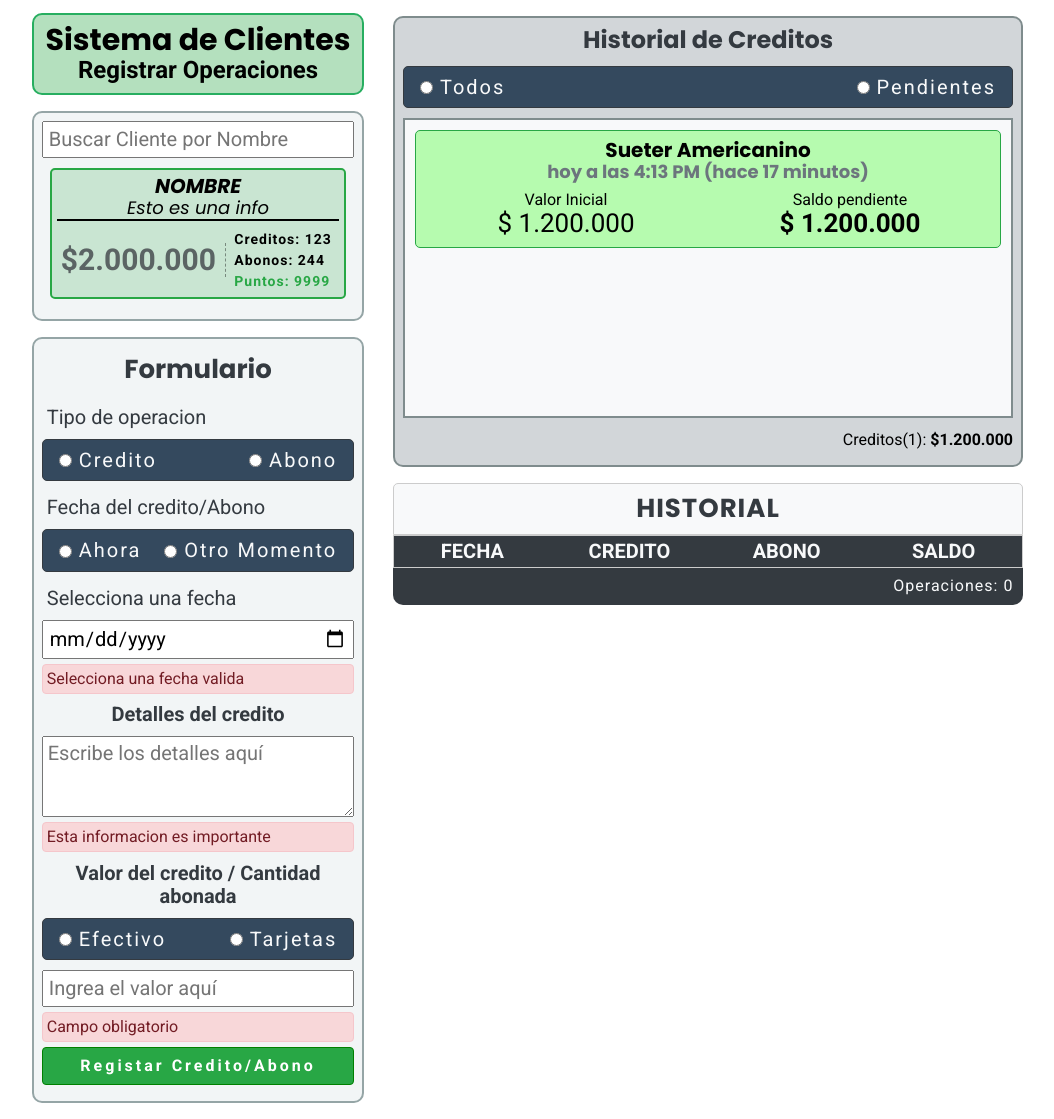
After one commit to Zuniga63/tiendacarmu, a PHP site: page /desing.html in a window 1280 px wide. The commit adds this page. Shown: the whole page, without its empty margins (117-1171 px from the left). Run offline with PHP 8.4, Linux system fonts and the light colour scheme; a stand-in replaces the project's code that opens the database connection; lists and menus that the app fills with data are empty.

Commit message:
Estilos y estructura del modulo de operaciones

```diff
--- a/css/main.css
+++ b/css/main.css
@@ -10,13 +10,20 @@
 /********************************************************************************************/
 /*                            TIPOGRAFIAS DE GOOGLE FONTS                                   */
 /********************************************************************************************/
-@import url("https://fonts.googleapis.com/css2?family=Raleway:ital,wght@0,400;0,700;1,400;1,700&family=Roboto:ital,wght@0,400;0,900;1,400;1,900&display=swap");
+/* Raleway para titulos */
+/* @import url("https://fonts.googleapis.com/css2?family=Raleway:ital,wght@0,400;0,700;1,400;1,700&family=Roboto:ital,wght@0,400;0,900;1,400;1,900&display=swap"); */
+/* Nunito para titulos */
+/* @import url('https://fonts.googleapis.com/css2?family=Nunito:ital,wght@0,400;0,700;1,400;1,700&family=Roboto:ital,wght@0,400;0,700;1,400;1,700&display=swap'); */
+/* Poppins para titulos */
+@import url('https://fonts.googleapis.com/css2?family=Poppins:ital,wght@0,400;0,700;1,400;1,700&family=Roboto:ital,wght@0,400;0,700;1,400;1,700&display=swap');
 
 /********************************************************************************************/
 /*                                VARIABLES DEL DOCUMENTO                                   */
 /********************************************************************************************/
 :root {
-  --title_font: "Raleway", sans-serif;
+  /* --title_font: "Raleway", sans-serif; */
+  /* --title_font: 'Nunito', sans-serif; */
+  --title_font: 'Poppins', sans-serif;
   --body_font: "Roboto", sans-serif;
   --feature-products: 0;
   --black: #190a05;
@@ -66,6 +73,10 @@ body {
   margin-right: auto;
 }
 
+.text-center{
+  text-align: center;
+}
+
 .text-bold {
   font-weight: bold;
 }
@@ -84,6 +95,10 @@ body {
 
 .p-r-1 {
   padding-right: 5px;
+}
+
+.m-b{
+  margin-bottom: 0.5em;
 }
 
 .container-flex {
@@ -1747,20 +1762,30 @@ input[id="3"]:checked ~ .banner__pagination__item[for="3"] {
 .search-box {
   padding: 0.5rem;
   margin-bottom: 1rem;
-  background-color: #bdc3c7ad;
   border: 2px solid #7f8c8d;
   border-radius: 10px;
+  border-color: var(--concrete);
+  background-color: #ecf0f1a8;
 }
 
 .search-box__search {
   display: block;
   width: 100%;
-  margin-bottom: 5px;
-  padding: 0 3px;
+  padding: 5px;
+  margin-bottom: 0.5em;
 }
 
 .search-box__search:focus {
   outline-color: var(--primary);
+}
+
+.search-box__content{
+  display: none;
+  margin-bottom: 1em;
+}
+
+.search-box__content.show{
+  display: block;
 }
 
 .search-box__result {
@@ -1769,11 +1794,11 @@ input[id="3"]:checked ~ .banner__pagination__item[for="3"] {
 }
 
 .search-box__result.show {
+  height: 300px;
+  padding-top: 0.8rem;
   border: 2px solid var(--asbestos);
+  margin-bottom: 0.8rem;
   background-color: var(--light);
-  height: 300px;
-  margin-bottom: 0.8rem;
-  padding-top: 0.8rem;
 }
 
 .search-box__count {
@@ -1878,7 +1903,7 @@ input[id="3"]:checked ~ .banner__pagination__item[for="3"] {
 .debt-card {
   display: grid;
   grid-template-columns: 1fr 1fr;
-  width: 95%;
+  width: 100%;
   margin-right: auto;
   margin-left: auto;
   margin-bottom: 1rem;
@@ -2264,6 +2289,13 @@ input[id="3"]:checked ~ .banner__pagination__item[for="3"] {
   width: 20%;
 }
 
+.table--34{
+  width: 34%;
+}
+
+.table--33{
+  width: 33%;
+}
 .table--50 {
   width: 50%;
 }
--- /dev/null
+++ b/desing.html
@@ -0,0 +1,309 @@
+<!DOCTYPE html>
+<html lang="en">
+  <head>
+    <meta charset="UTF-8" />
+    <meta name="viewport" content="width=device-width, initial-scale=1.0" />
+    <title>Documento para pruebas</title>
+    <link rel="stylesheet" href="./css/normalize.css">
+    <link rel="stylesheet" href="./css/main.css">
+  </head>
+  <body>
+    <div class="view" id="customerView">
+      <section class="view__section">
+        <div class="container">
+          <div class="container__header container__header--success">
+            <h1 class="container__title">Sistema de Clientes</h1>
+            <p class="container__subtitle">Registrar Operaciones</p>
+          </div>
+          <!-- Modulo para la busqueda de cliente -->
+          <div class="search-box">
+            <input type="text" class="search-box__search" placeholder="Buscar Cliente por Nombre">
+            <div class="search-box__content">
+              <div class="search-box__result scroll">
+                <div class="customer-card">
+                  <div class="customer-card__header">
+                      <h3 class="customer-card__name">Nombre</h3>
+                      <p class="customer-card__info">Esto es una info</p>
+                  </div>
+                  <p class="customer-card__balance">$2.000.000</p>
+                  <div>
+                    <p class="customer-card__debts">Creditos: 123</p>
+                    <p class="customer-card__points">Abonos: 244</p>
+                    <p class="customer-card__points text-success">Puntos: 9999</p>
+                  </div>
+                </div>
+              </div>
+              <p class="search-box__count">6 Clientes</p>
+            </div>
+            <div class="search-box__selected">
+              <div class="customer-card">
+                <div class="customer-card__header">
+                    <h3 class="customer-card__name">Nombre</h3>
+                    <p class="customer-card__info">Esto es una info</p>
+                </div>
+                <p class="customer-card__balance">$2.000.000</p>
+                <div>
+                  <p class="customer-card__debts">Creditos: 123</p>
+                  <p class="customer-card__points">Abonos: 244</p>
+                  <p class="customer-card__points text-success">Puntos: 9999</p>
+                </div>
+              </div>
+            </div>
+          </div>
+          <!-- FORMULARIO DE REGISTRO O ACTUALIZACIÓN -->
+          <form class="form form--bg-light">
+            <div class="form__header">
+              <h2 class="form__title">Formulario</h2>
+            </div>
+            <div class="form__content">
+              <!-- Campo para definir el tipo de operacion -->
+              <label class="form__label">Tipo de operacion</label>
+              <div class="form__group-flex m-b">
+                <!-- Seleccion de credito -->
+                <div class="form__radio-group">
+                  <input
+                    type="radio"
+                    name="credit"
+                    id="credit"
+                    class="form__radio"
+                  />
+                  <label for="credit" class="form__radio">Credito</label>
+                </div>
+                <!-- Seleccion de pago -->
+                <div class="form__radio-group">
+                  <input
+                    type="radio"
+                    name="payment"
+                    id="payment"
+                    class="form__radio"
+                  />
+                  <label for="payment" class="form__radio">Abono</label>
+                </div>
+              </div>
+
+              <!-- Campo para definir la fecha de la operacion -->
+              <label class="form__label">Fecha del credito/Abono</label>
+              <div class="form__group-flex m-b">
+                <!-- Seleccion de credito -->
+                <div class="form__radio-group">
+                  <input
+                    type="radio"
+                    name="credit"
+                    id="now"
+                    class="form__radio"
+                  />
+                  <label for="now" class="form__radio">Ahora</label>
+                </div>
+                <!-- Seleccion de pago -->
+                <div class="form__radio-group">
+                  <input
+                    type="radio"
+                    name="payment"
+                    id="other"
+                    class="form__radio"
+                  />
+                  <label for="other" class="form__radio">Otro Momento</label>
+                </div>
+              </div>
+              <!-- Campo opcional para seleccionar la fecha -->
+              <label for="date" class="form__label">Selecciona una fecha</label>
+              <input type="date" name="" id="date" class="form__input">
+              <p class="alert alert--danger show">Selecciona una fecha valida</p>
+
+              <!-- Campo para agregar la descripcion del credito -->
+              <label for="description" class="form__label text-bold text-center">Detalles del credito</label>
+              <textarea name="" id="description" cols="30" rows="3" class="form__input" placeholder="Escribe los detalles aquí"></textarea>
+              <p class="alert alert--danger show">Esta informacion es importante</p>
+
+              <!-- Campo para el ingreso del importe -->
+              <label for="amount" class="form__label text-bold text-center">Valor del credito / Cantidad abonada</label>
+              <!-- Forma de pago -->
+              <div class="form__group-flex m-b">
+                <div class="form__radio-group">
+                  <input
+                    type="radio"
+                    name="credit"
+                    id="cash"
+                    class="form__radio"
+                  />
+                  <label for="now" class="form__radio">Efectivo</label>
+                </div>
+                <!-- Seleccion de pago -->
+                <div class="form__radio-group">
+                  <input
+                    type="radio"
+                    name="payment"
+                    id="card"
+                    class="form__radio"
+                  />
+                  <label for="other" class="form__radio">Tarjetas</label>
+                </div>
+              </div>
+              <input type="text" name="" id="amount" class="form__input" placeholder="Ingrea el valor aquí">
+              <p class="alert alert--danger show">Campo obligatorio</p>
+            </div>
+            <div class="form__actions">
+              <input type="submit" value="Registar Credito/Abono" class="btn btn--success">
+            </div>
+          </form>
+          <!-- Contenedor con las tarjetas de creditos -->
+          <div class="card-container view-desktop-colapse">
+            <h2 class="card-container__title text-bold">Historial de Creditos</h2>
+            <div class="card-container__options">
+              <div class="form__group-flex">
+                <!-- Seleccion de credito -->
+                <div class="form__radio-group">
+                  <input
+                    type="radio"
+                    name="credit"
+                    id="credit"
+                    class="form__radio"
+                  />
+                  <label for="credit" class="form__radio">Todos</label>
+                </div>
+                <!-- Seleccion de pago -->
+                <div class="form__radio-group">
+                  <input
+                    type="radio"
+                    name="payment"
+                    id="payment"
+                    class="form__radio"
+                  />
+                  <label for="payment" class="form__radio">Pendientes</label>
+                </div>
+              </div>
+            </div>
+            <div class="card-container__box scroll">
+              <div class="debt-card">
+                <p class="debt-card__title">Sueter Americanino</p>
+                <p class="debt-card__date">hoy a las 4:13 PM (hace 17 minutos)</p>
+                <p class="debt-card__label">Valor Inicial</p>
+                <p class="debt-card__label">Saldo pendiente</p>
+                <p class="debt-card__money">$&nbsp;1.200.000</p>
+                <p class="debt-card__money debt-card__money--bold">$&nbsp;1.200.000</p>
+              </div>
+            </div>
+            <p class="card-container__footer">Creditos(1): <span class="text-bold">$1.200.000</span></p>
+          </div>
+          <!-- Historial del cliente -->
+          <div class="view-desktop-colapse">
+            <div class="history__header">
+              <h2 class="history__title">Historial</h2>
+            </div>
+            <div class="history__head">
+              <table class="table">
+                <thead>
+                  <tr class="table__row-header">
+                    <th class="table__header table--34">Fecha</th>
+                    <th class="table__header table--33">Credito</th>
+                    <th class="table__header table--33">Abono</th>
+                  </tr>
+                </thead>
+              </table>
+            </div>
+            <div class="history__body scroll">
+              <table class="table">
+                <tbody class="table__body">
+                  <template v-for="customer in customers">
+                    <tr class="table__row" :key="customer.id">
+                      <td class="table__data table--25">12-03-01</td>
+                      <td class="table__data table--25">{{customer.lastName}}</td>
+                      <td class="table__data table--25">{{customer.phone}}</td>
+                    </tr>
+                  </template v-for="customer">
+                  <tr class="table__row" :key="customer.id">
+                    <td class="table__data table--34">12-03-01</td>
+                    <td class="table__data table--33">$1.2000.000</td>
+                    <td class="table__data table--33">$1.200.000</td>
+                  </tr>
+                </tbody>
+              </table>
+            </div>
+            <div class="history__footer">
+              <p></p>
+              <p class="history__info">Operaciones: 0</p>
+            </div>
+          </div>
+        </div>
+      </section>
+      <aside class="view__sidebar">
+        <!-- Contenedor con las tarjetas de creditos -->
+        <div class="card-container">
+          <h2 class="card-container__title text-bold">Historial de Creditos</h2>
+          <div class="card-container__options">
+            <div class="form__group-flex">
+              <!-- Seleccion de credito -->
+              <div class="form__radio-group">
+                <input
+                  type="radio"
+                  name="credit"
+                  id="credit"
+                  class="form__radio"
+                />
+                <label for="credit" class="form__radio">Todos</label>
+              </div>
+              <!-- Seleccion de pago -->
+              <div class="form__radio-group">
+                <input
+                  type="radio"
+                  name="payment"
+                  id="payment"
+                  class="form__radio"
+                />
+                <label for="payment" class="form__radio">Pendientes</label>
+              </div>
+            </div>
+          </div>
+          <div class="card-container__box scroll">
+            <div class="debt-card">
+              <p class="debt-card__title">Sueter Americanino</p>
+              <p class="debt-card__date">hoy a las 4:13 PM (hace 17 minutos)</p>
+              <p class="debt-card__label">Valor Inicial</p>
+              <p class="debt-card__label">Saldo pendiente</p>
+              <p class="debt-card__money">$&nbsp;1.200.000</p>
+              <p class="debt-card__money debt-card__money--bold">$&nbsp;1.200.000</p>
+            </div>
+          </div>
+          <p class="card-container__footer">Creditos(1): <span class="text-bold">$1.200.000</span></p>
+        </div>
+
+        <div class="history__header">
+          <h2 class="history__title">Historial</h2>
+        </div>
+        <div class="history__head">
+          <table class="table">
+            <thead>
+              <tr class="table__row-header">
+                <th class="table__header table--25">Fecha</th>
+                <th class="table__header table--25">Credito</th>
+                <th class="table__header table--25">Abono</th>
+                <th class="table__header table--25">Saldo</th>
+              </tr>
+            </thead>
+          </table>
+        </div>
+        <div class="history__body scroll">
+          <table class="table">
+            <tbody class="table__body">
+              <template v-for="customer in customers">
+                <tr class="table__row" :key="customer.id">
+                  <td class="table__data table--25">{{customer.firstName}}</td>
+                  <td class="table__data table--25">{{customer.lastName}}</td>
+                  <td class="table__data table--25">{{customer.phone}}</td>
+                  <td class="table__data table--25">
+                    <input type="checkbox" name="" id="" style="zoom: 2;" />
+                  </td>
+                </tr>
+              </template v-for="customer">
+
+            </tbody>
+          </table>
+        </div>
+        <div class="history__footer">
+          <p></p>
+          <p class="history__info">Operaciones: 0</p>
+        </div>
+      </aside>
+    </div>
+  </body>
+</html>
```
Also changed, not shown: 1 other file.
